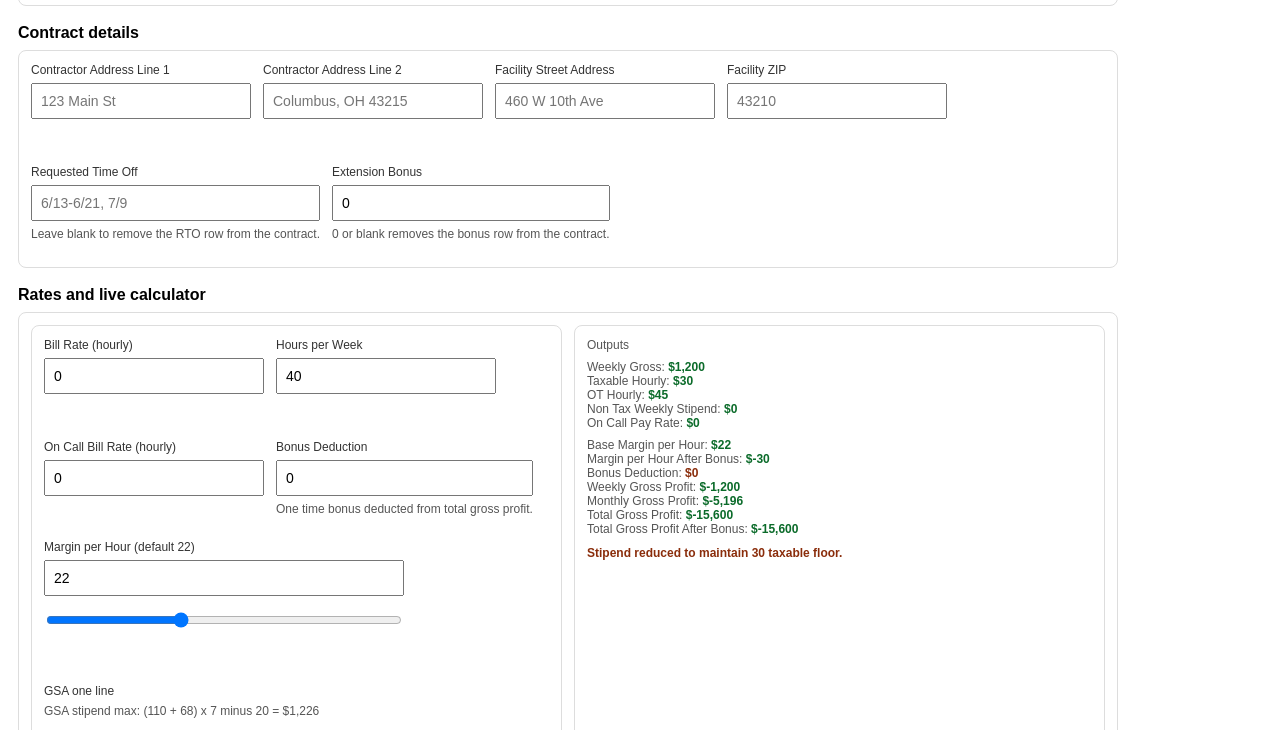
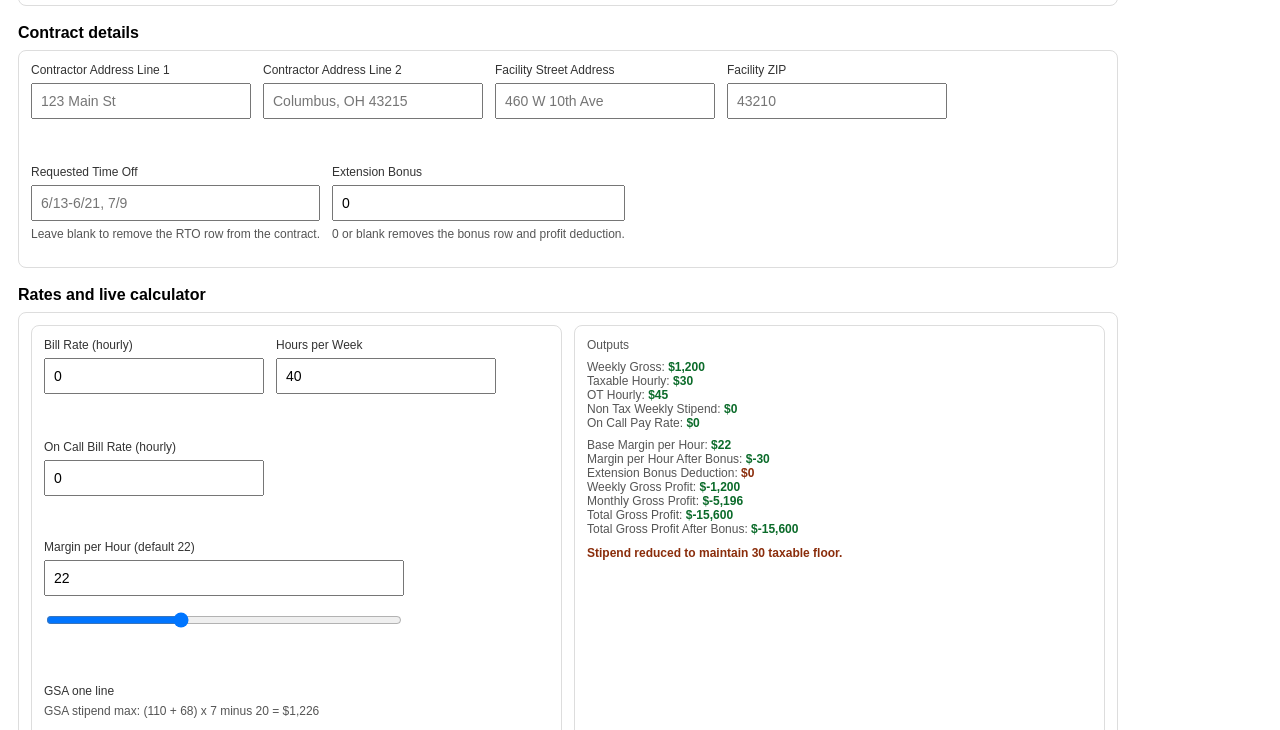
Before and after one commit to joe189/paycalc-contract-mvp, a website: page public/index.html in a window 1280 px wide. Shown: the part 540-1270 px from the top of the page. Drawn offline with Linux system fonts and the light colour scheme.

Commit message:
Use extension bonus for profit deduction

```diff
--- a/public/index.html
+++ b/public/index.html
@@ -193,7 +193,7 @@
       <div class="field">
         <label>Extension Bonus</label>
         <input id="extensionBonus" type="number" min="0" step="0.01" value="0">
-        <div class="hint">0 or blank removes the bonus row from the contract.</div>
+        <div class="hint">0 or blank removes the bonus row and profit deduction.</div>
       </div>
     </div>
   </div>
@@ -226,11 +226,6 @@
           <div class="hint"></div>
         </div>
 
-        <div class="field">
-          <label>Bonus Deduction</label>
-          <input id="bonusDeduction" type="number" min="0" step="0.01" value="0">
-          <div class="hint">One time bonus deducted from total gross profit.</div>
-        </div>
       </div>
 
       <div class="row" style="margin-top:10px;">
@@ -269,7 +264,7 @@
       <div class="spacer8"></div>
       <div class="small">Base Margin per Hour: <span id="outBaseMargin" class="ok"></span></div>
       <div class="small">Margin per Hour After Bonus: <span id="outMargin" class="ok"></span></div>
-      <div class="small">Bonus Deduction: <span id="outBonusDeduction" class="warn"></span></div>
+      <div class="small">Extension Bonus Deduction: <span id="outBonusDeduction" class="warn"></span></div>
       <div class="small">Weekly Gross Profit: <span id="outWeeklyGp" class="ok"></span></div>
       <div class="small">Monthly Gross Profit: <span id="outMonthlyGp" class="ok"></span></div>
       <div class="small">Total Gross Profit: <span id="outTotalGp" class="ok"></span></div>
@@ -623,7 +618,7 @@
         "Hours per Week: " + fmtNumberSmart(x.hours),
         "On Call Bill Rate: " + moneySmart(x.onCallBillRate),
         "Base Margin per Hour: " + moneySmart(x.marginPerHour),
-        "Bonus Deduction: " + moneySmart(x.bonusDeduction || 0),
+        "Extension Bonus Deduction: " + moneySmart(x.bonusDeduction || 0),
         "Adjusted Margin per Hour: " + ((x.assignmentWeeks && x.hours) ? moneySmart((x.totalGpAfterBonus || 0) / (x.hours * x.assignmentWeeks)) : moneySmart(0))
       ]) + "\n" +
 
@@ -809,7 +804,7 @@
     const H = parseFloat(el("hoursPerWeek").value || "0");
     const M = parseFloat(el("marginPerHour").value || "0");
     const onCallBR = parseFloat(el("onCallBillRate").value || "0");
-    const bonusDeduction = parseFloat(el("bonusDeduction").value || "0");
+    const bonusDeduction = Math.max(0, parseFloat(el("extensionBonus").value || "0") || 0);
     const payType = el("payType").value;
 
     const startStr = el("startDate").value || "";
@@ -1044,7 +1039,7 @@ el("contractBlock").value = buildContractInsert({
   });
 
   ["jobId","contractorName","jobTitle","facilityName","facilityCity","facilityState","shift",
-   "billRate","hoursPerWeek","onCallBillRate","bonusDeduction","marginPerHour","roundToFive"].forEach(id => {
+   "billRate","hoursPerWeek","onCallBillRate","extensionBonus","marginPerHour","roundToFive"].forEach(id => {
     const node = el(id);
     if (!node) return;
     node.addEventListener("input", () => calc());
```
